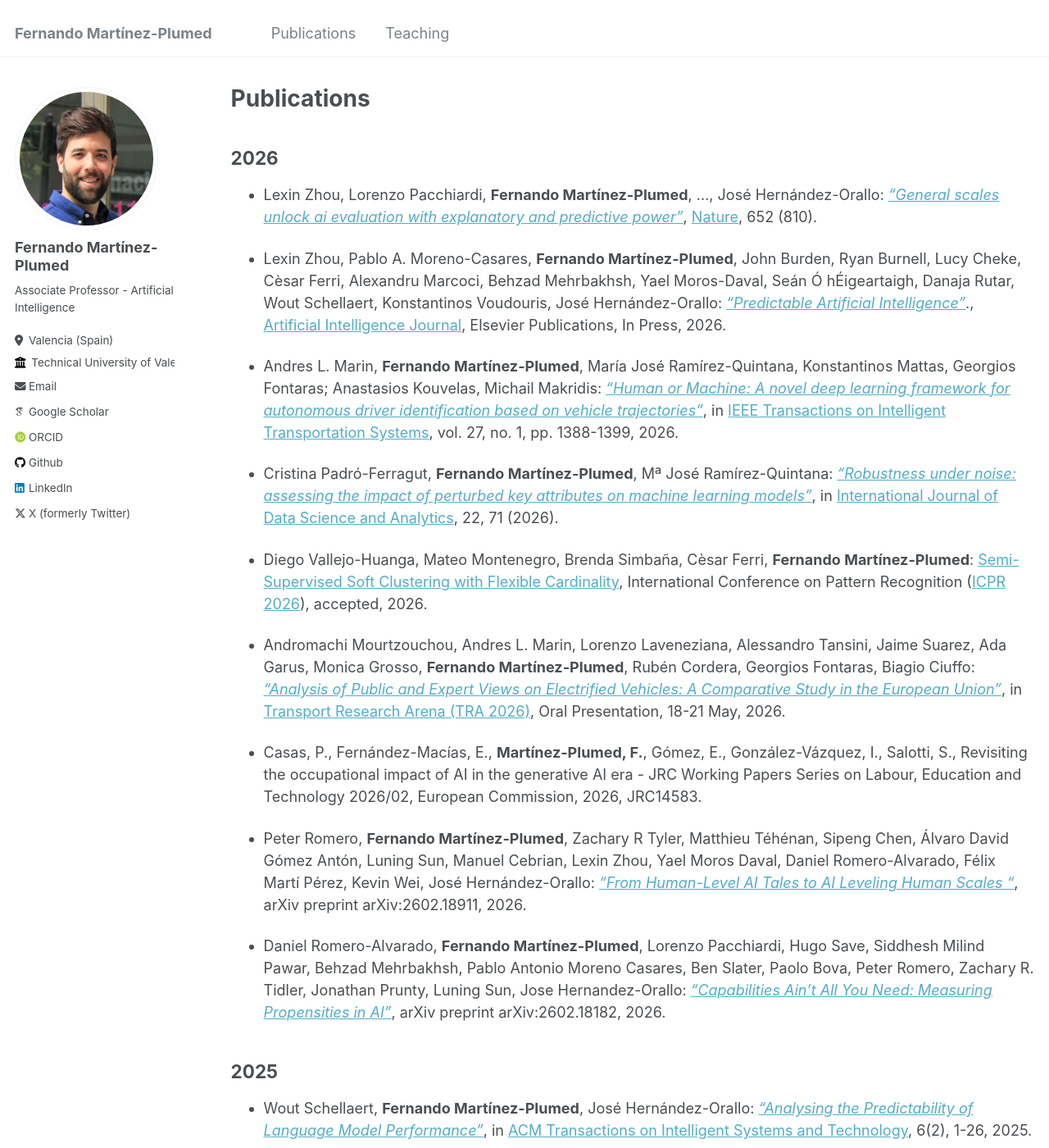
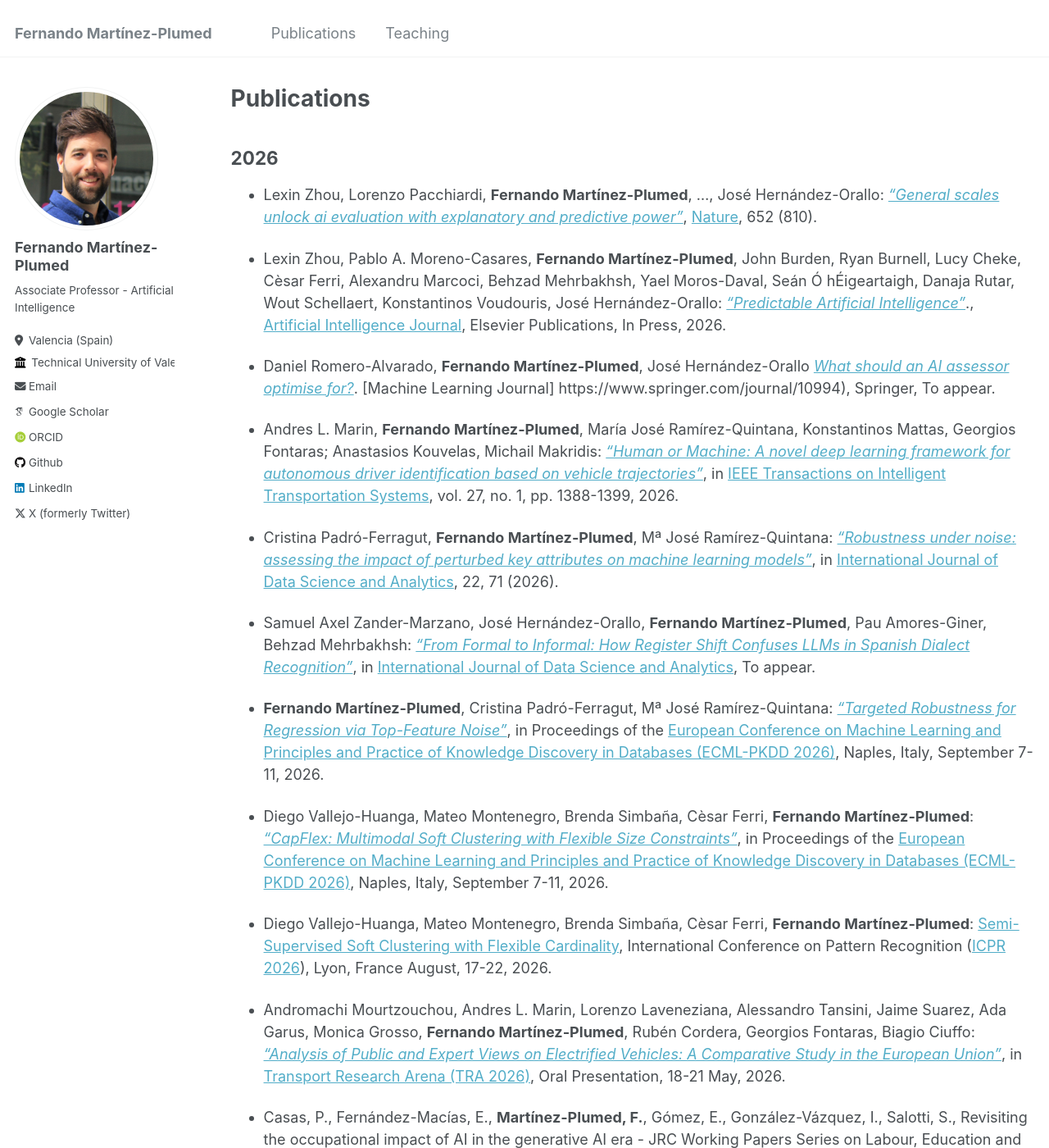
Before and after one commit to nandomp/nandomp.github.io, a Jekyll site: the page built from _pages/publications.md, in a window 1280 px wide and 1400 px high. Shown: the whole window at 82% size. Built offline with Jekyll 4.4.1, drawn with Linux system fonts in a browser that asks for light colours; some web fonts are replaced.

Commit message:
Update publications.md

```diff
--- a/_pages/publications.md
+++ b/_pages/publications.md
@@ -12,11 +12,19 @@ author_profile: true
 
 * Lexin Zhou, Pablo A. Moreno-Casares, **Fernando Martínez-Plumed**, John Burden, Ryan Burnell, Lucy Cheke, Cèsar Ferri, Alexandru Marcoci, Behzad Mehrbakhsh, Yael Moros-Daval, Seán Ó hÉigeartaigh, Danaja Rutar, Wout Schellaert, Konstantinos Voudouris, José Hernández-Orallo: [*"Predictable Artificial Intelligence"*](https://doi.org/10.1016/j.artint.2026.104491)., [Artificial Intelligence Journal](https://www.journals.elsevier.com/artificial-intelligence), Elsevier Publications, In Press, 2026.
 
+* Daniel Romero-Alvarado, **Fernando Martínez-Plumed**, José Hernández-Orallo [*What should an AI assessor optimise for?*](). [Machine Learning Journal] https://www.springer.com/journal/10994), Springer, To appear.
+
 * Andres L. Marin, **Fernando Martínez-Plumed**,  María José Ramírez-Quintana, Konstantinos Mattas, Georgios Fontaras; Anastasios Kouvelas, Michail Makridis: [*"Human or Machine: A novel deep learning framework for autonomous driver identification based on vehicle trajectories"*](https://ieeexplore.ieee.org/document/11247850), in [IEEE Transactions on Intelligent Transportation Systems](https://ieee-itss.org/pub/t-its/), vol. 27, no. 1, pp. 1388-1399, 2026.
 
 * Cristina Padró-Ferragut, **Fernando Martínez-Plumed**, Mª José Ramírez-Quintana: [*"Robustness under noise: assessing the impact of perturbed key attributes on machine learning models"*](https://doi.org/10.1007/s41060-025-01006-4), in [International Journal of Data Science and Analytics](https://link.springer.com/journal/41060), 22, 71 (2026).
 
-* Diego Vallejo-Huanga, Mateo Montenegro, Brenda Simbaña, Cèsar Ferri, **Fernando Martínez-Plumed**:  [Semi-Supervised Soft Clustering with Flexible Cardinality](), International Conference on Pattern Recognition ([ICPR 2026](https://icpr2026.org/)), accepted, 2026.
+* Samuel Axel Zander-Marzano, José Hernández-Orallo, **Fernando Martínez-Plumed**, Pau Amores-Giner, Behzad Mehrbakhsh: [*"From Formal to Informal: How Register Shift Confuses LLMs in Spanish Dialect Recognition"*](), in [International Journal of Data Science and Analytics](https://link.springer.com/journal/41060), To appear.
+
+* **Fernando Martínez-Plumed**, Cristina Padró-Ferragut, Mª José Ramírez-Quintana: [*"Targeted Robustness for Regression via Top-Feature Noise"*](), in Proceedings of the [European Conference on Machine Learning and Principles and Practice of Knowledge Discovery in Databases (ECML-PKDD 2026)](https://ecmlpkdd.org/2026/), Naples, Italy, September 7-11, 2026.
+
+* Diego Vallejo-Huanga, Mateo Montenegro, Brenda Simbaña, Cèsar Ferri, **Fernando Martínez-Plumed**: [*"CapFlex: Multimodal Soft Clustering with Flexible Size Constraints"*](), in Proceedings of the [European Conference on Machine Learning and Principles and Practice of Knowledge Discovery in Databases (ECML-PKDD 2026)](https://ecmlpkdd.org/2026/), Naples, Italy, September 7-11, 2026.
+
+* Diego Vallejo-Huanga, Mateo Montenegro, Brenda Simbaña, Cèsar Ferri, **Fernando Martínez-Plumed**:  [Semi-Supervised Soft Clustering with Flexible Cardinality](https://icpr2026.org/acceptedPapers.html), International Conference on Pattern Recognition ([ICPR 2026](https://icpr2026.org/)), Lyon, France August, 17-22, 2026.
 
 * Andromachi Mourtzouchou, Andres L. Marin, Lorenzo Laveneziana, Alessandro Tansini, Jaime Suarez, Ada Garus, Monica Grosso, **Fernando Martínez-Plumed**, Rubén Cordera, Georgios Fontaras, Biagio Ciuffo: [*"Analysis of Public and Expert Views on Electrified Vehicles: A Comparative Study in the European Union"*](), in [Transport Research Arena (TRA 2026)](https://traconference.eu/), Oral Presentation, 18-21 May, 2026.
 
```
